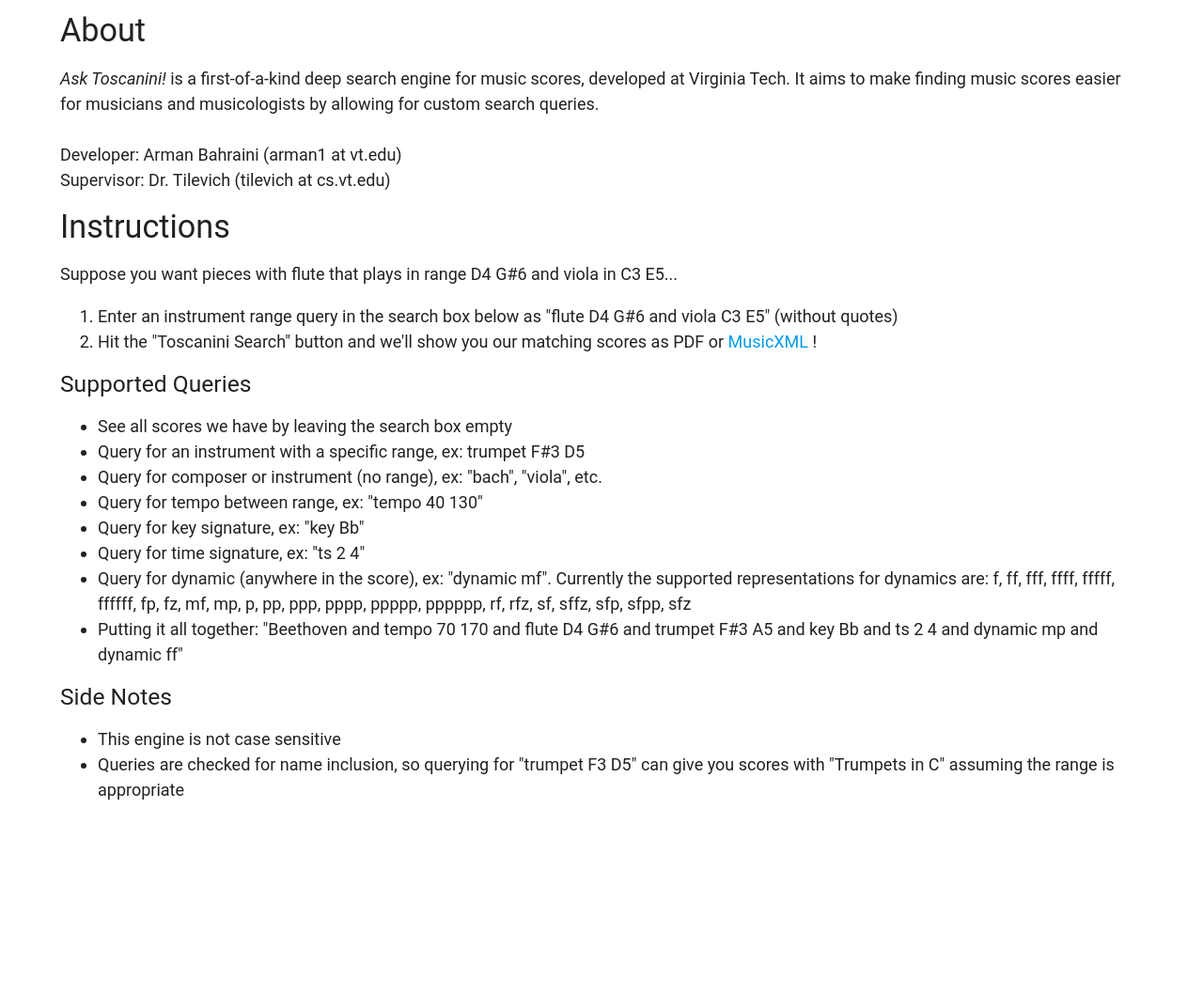
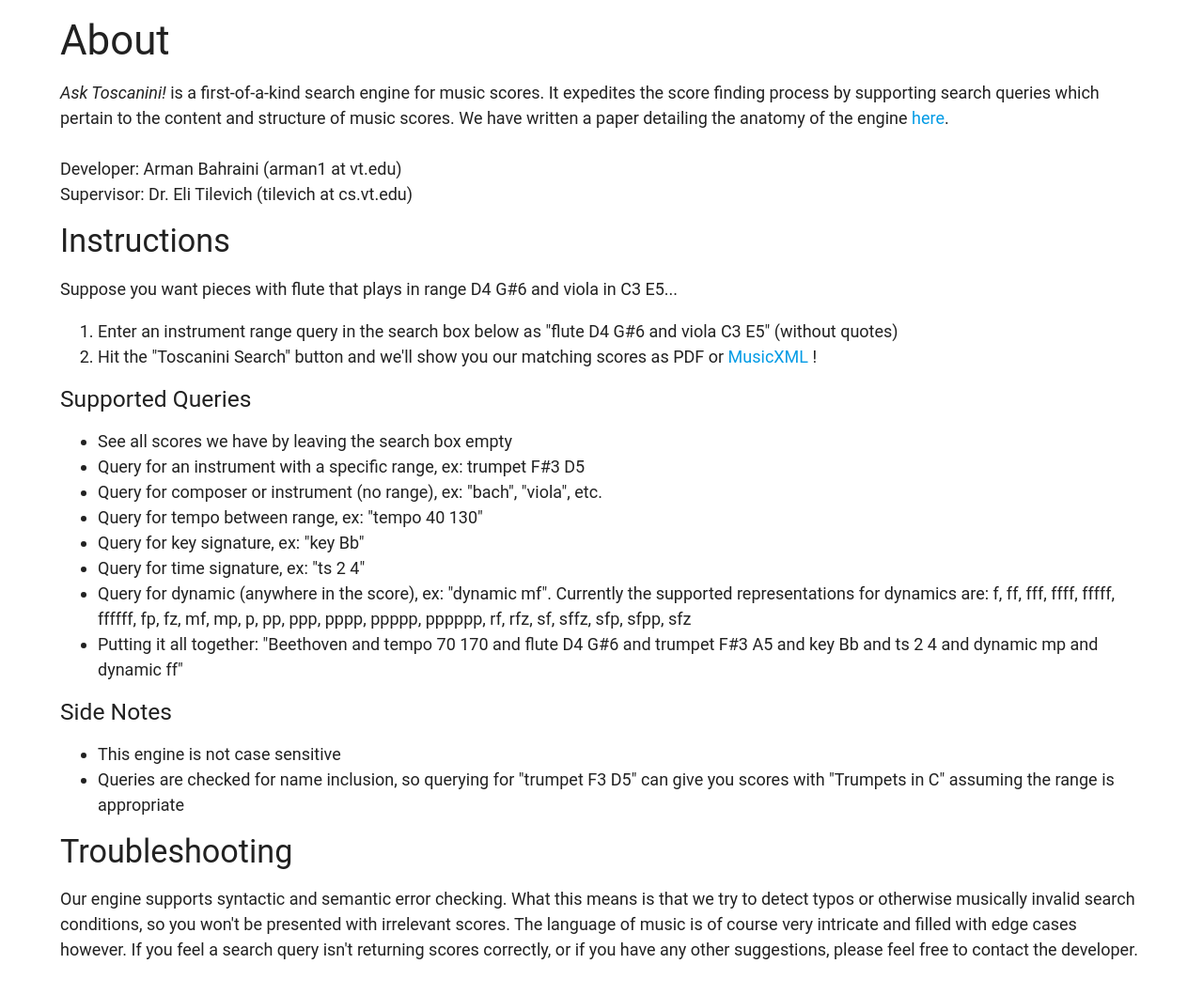
Before and after one commit to MegaArman/ask_toscanini, a website: page frontend/info.html in a window 1280 px wide. Shown: the part 151-1210 px from the top of the page at 94% size. Before the commit the page ends 1069 px from the top, so only its background shows below. Drawn offline with nearby package versions, Linux system fonts and the light colour scheme.

Commit message:
update info

```diff
--- a/frontend/info.html
+++ b/frontend/info.html
@@ -18,14 +18,17 @@
        </a>
     </div>
 
-    <h4>About</h4>
-    <p><i>Ask Toscanini! </i> is a first-of-a-kind deep search engine for music scores, developed at
-      Virginia Tech. It aims to make finding music scores easier for musicians and musicologists
-      by allowing for custom search queries.
+    <h3>About</h3>
+    <p><i>Ask Toscanini! </i> is a first-of-a-kind search engine for music scores.
+      It expedites the score finding process by supporting search queries which
+      pertain to the content and structure of music scores.
+
+      We have written a paper detailing the anatomy of the engine
+      <a href="https://drive.google.com/file/d/1l_z4Gb_36vkIpCPmi86quW3UbYIRPLmP/view?usp=sharing">here</a>.
       <br /><br />
       Developer: Arman Bahraini (arman1 at vt.edu)
       <br />
-      Supervisor: Dr. Tilevich (tilevich at cs.vt.edu)
+      Supervisor: Dr. Eli Tilevich (tilevich at cs.vt.edu)
     </p>
 
     <h4>Instructions</h4>
@@ -63,6 +66,13 @@
       so querying for "trumpet F3 D5" can give you scores with
       "Trumpets in C" assuming the range is appropriate</li>
     </ul>
+    <h4>Troubleshooting</h4>
+    <p>
+      Our engine supports syntactic and semantic error checking. What this means is that we try to detect typos
+      or otherwise musically invalid search conditions, so you won't be presented with irrelevant scores. The language
+      of music is of course very intricate and filled with edge cases however. If you feel a search query isn't returning
+      scores correctly, or if you have any other suggestions, please feel free to contact the developer.
+    </p>
     <script type="text/javascript" src="https://code.jquery.com/jquery-2.1.1.min.js"></script>
   </body>
 </html>
```
